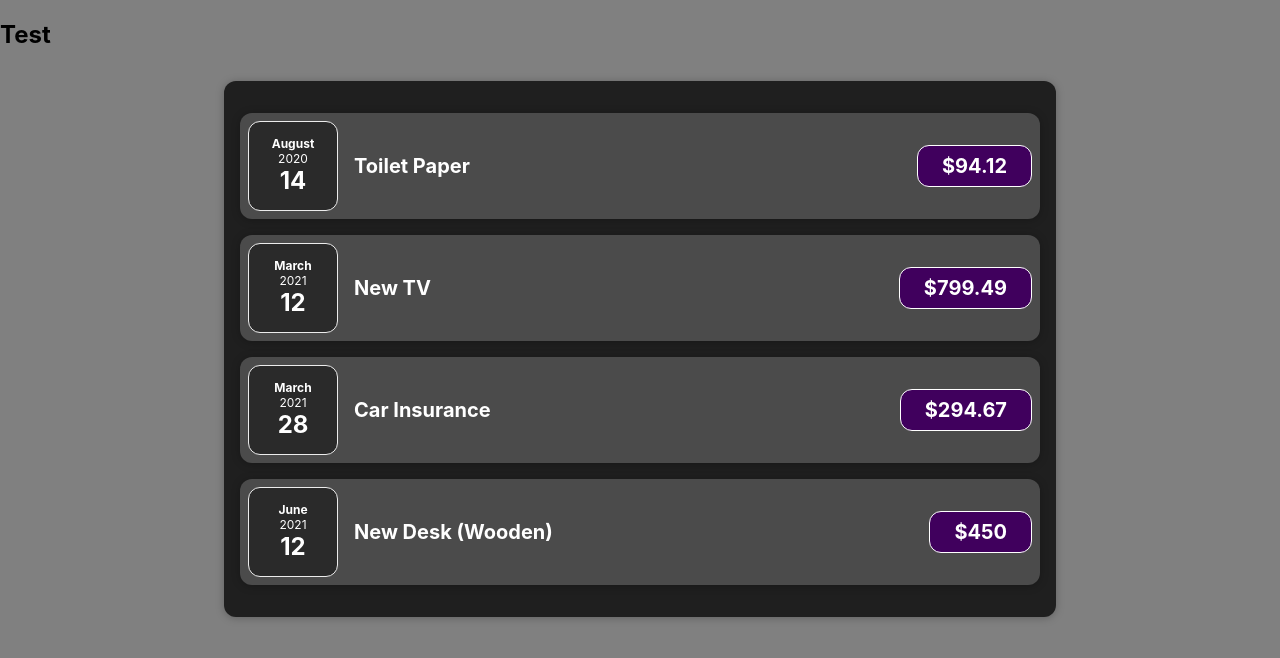
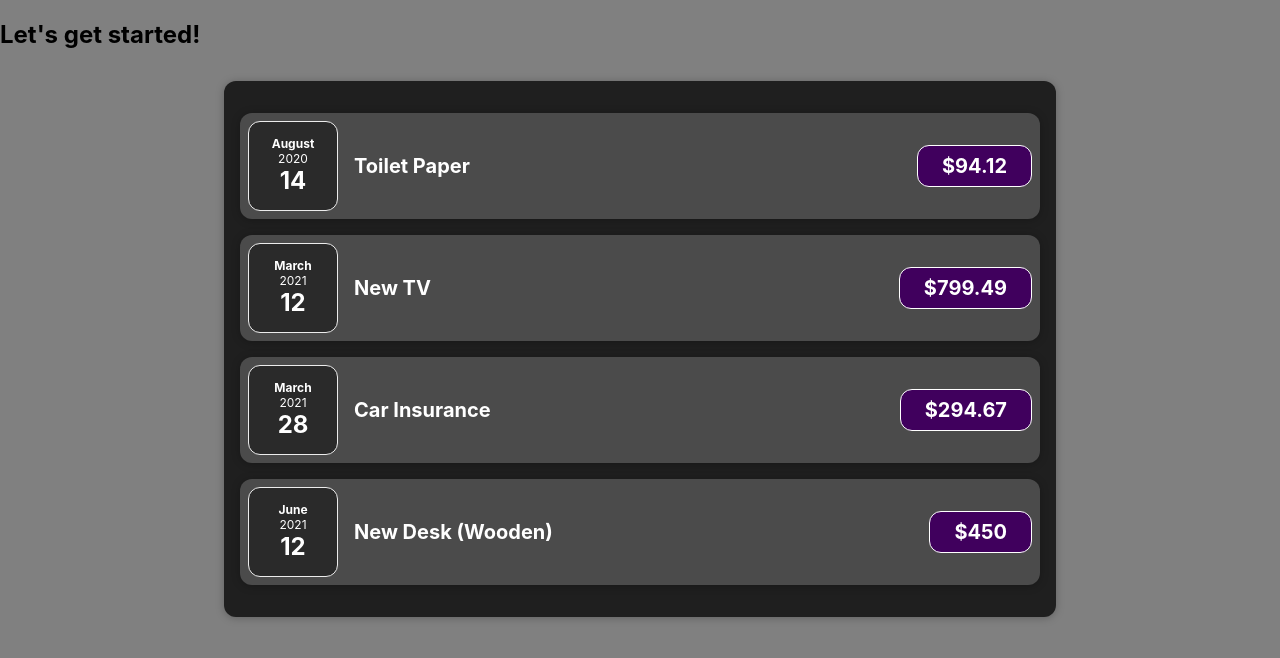
Before and after one commit to kjw-blog/react-complete-guide, a React (Create React App) app: page / in a window 1280 px wide. Shown: the top 658 px of the page. Built offline with nearby package versions, Linux system fonts and the light colour scheme.

Commit message:
Refactor ) 컴포넌트 용도에 맞게 디렉토리 구성

```diff
--- a/src/App.js
+++ b/src/App.js
@@ -1,5 +1,4 @@
-import React from 'react';
-import Expense from './components/Expenses';
+import Expenses from './components/Expenses/Expenses';
 
 function App() {
   const expenses = [
@@ -24,19 +23,12 @@
     },
   ];
 
-  return React.createElement(
-    'div',
-    {},
-    React.createElement('h2', {}, 'Test'),
-    React.createElement(Expense, { items: expenses })
+  return (
+    <div className="App">
+      <h2>Let's get started!</h2>
+      <Expenses items={expenses} />
+    </div>
   );
-
-  // return (
-  //   <div className="App">
-  //     <h2>Let's get started!</h2>
-  //     <Expense items={expenses} />
-  //   </div>
-  // );
 }
 
 export default App;
--- a/src/components/ExpenseItem.js
+++ b/src/components/Expenses/ExpenseItem.js
@@ -1,4 +1,4 @@
-import Card from './Card';
+import Card from '../UI/Card';
 import ExpenseDate from './ExpenseDate';
 import './ExpenseItem.css';
 
--- a/src/components/Expenses.js
+++ b/src/components/Expenses/Expenses.js
@@ -1,4 +1,4 @@
-import Card from './Card';
+import Card from '../UI/Card';
 import ExpenseItem from './ExpenseItem';
 import './Expenses.css';
 
```
Also changed, not shown: src/components/Expenses/ExpenseDate.css (renamed from src/components/ExpenseDate.css), src/components/Expenses/ExpenseDate.js (renamed from src/components/ExpenseDate.js), src/components/Expenses/ExpenseItem.css (renamed from src/components/ExpenseItem.css), src/components/Expenses/Expenses.css (renamed from src/components/Expenses.css), src/components/UI/Card.css (renamed from src/components/Card.css), src/components/UI/Card.js (renamed from src/components/Card.js).
